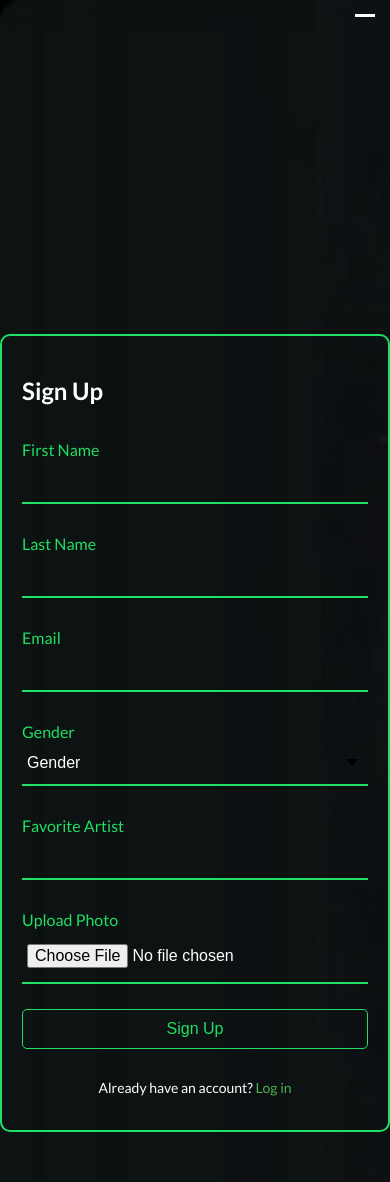
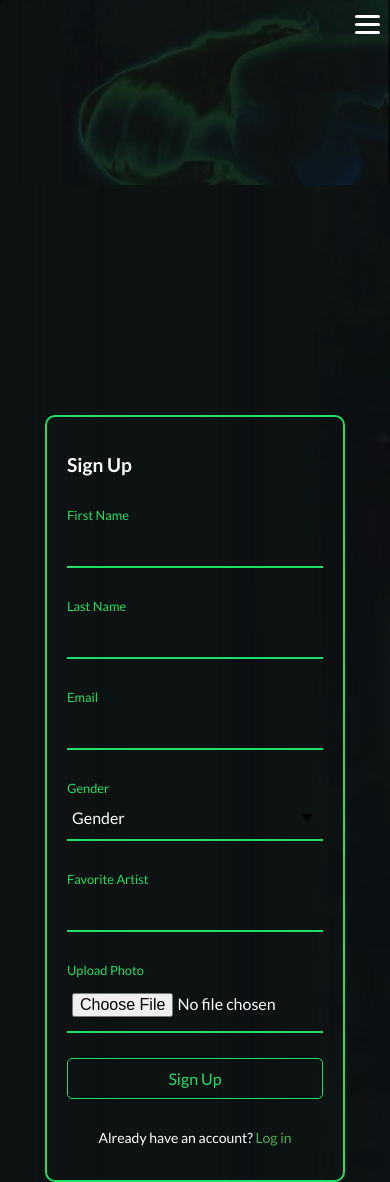
Before and after one commit to Spotify-Soulmate-Team/Spotify-Soulmate, a PHP site: page /signup.html in a window 390 px wide. Run offline with PHP 8.4, Linux system fonts and the light colour scheme; some web fonts are replaced.

Commit message:
baad ma kholes

```diff
--- a/css/signup.css
+++ b/css/signup.css
@@ -7,7 +7,7 @@
 body {
 	display: flex;
 	flex-direction: column;
-	justify-content: space-between;
+	justify-content: center;
 	height: 140vh;
 	padding-bottom: 50px;
 	margin: 0;
@@ -173,14 +173,11 @@
 	text-decoration: none;
 }
 
-@media (max-width: 768px) {
-  .nav-content {
-    display: none;
-
-  }
-
 
 @media only screen and (max-width: 768px) {
+  .main-header{
+    margin-bottom: 230px;
+  }
   .hamburger{
     display: block;
     padding-top: 10px;
@@ -243,5 +240,8 @@
   .login-option {
     text-align: center;
   }
+  .container{
+    width:300px;
+    font-size: 0.8em;
+  }
 }
-}
--- a/signup.html
+++ b/signup.html
@@ -2,6 +2,7 @@
 <html>
 <head>
 	<link rel="stylesheet" type="text/css" href="/css/signup.css">
+	<link rel="stylesheet" href="css/style.css">
 	<meta name="viewport" content="width=device-width, initial-scale=1.0">
 
   <link rel="preconnect" href="https://fonts.googleapis.com">
```
Also changed, not shown: css/login.css (+7 -1 lines).
